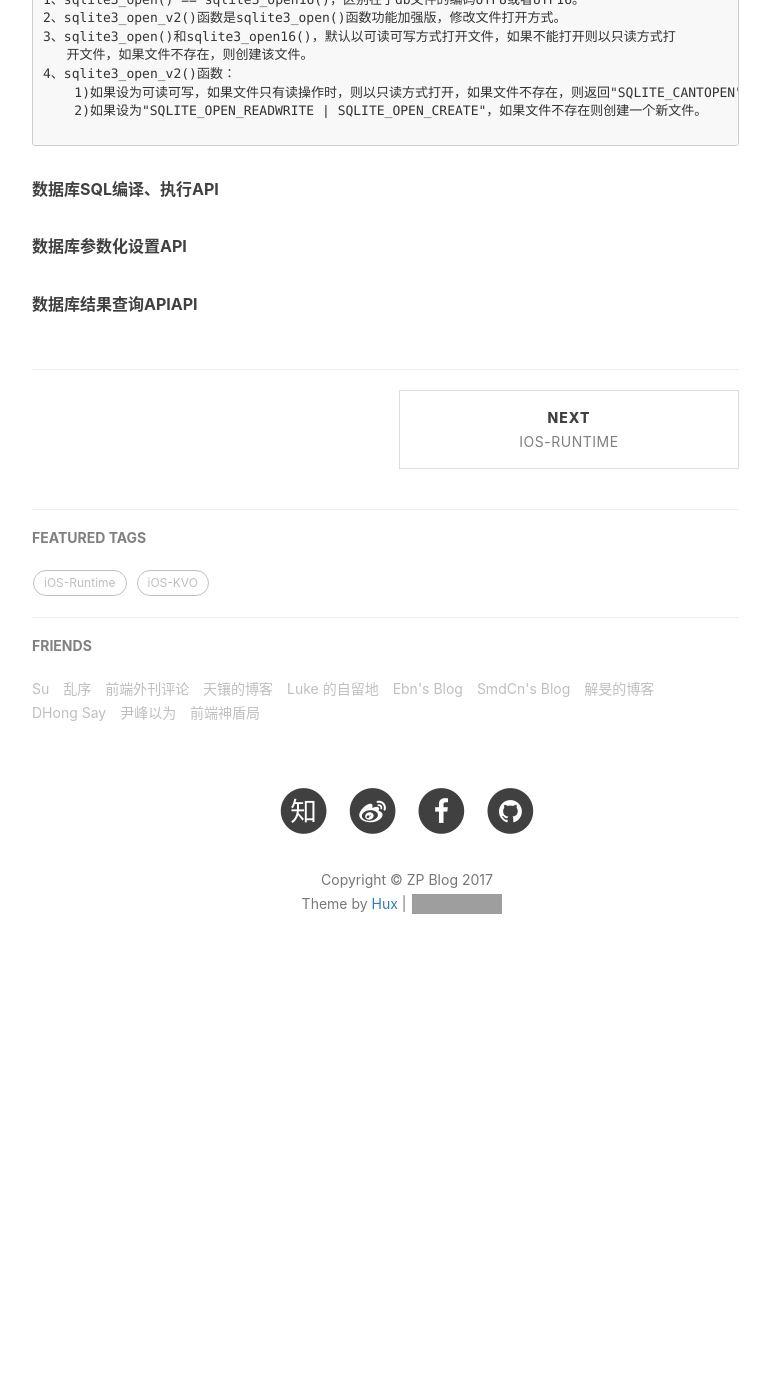
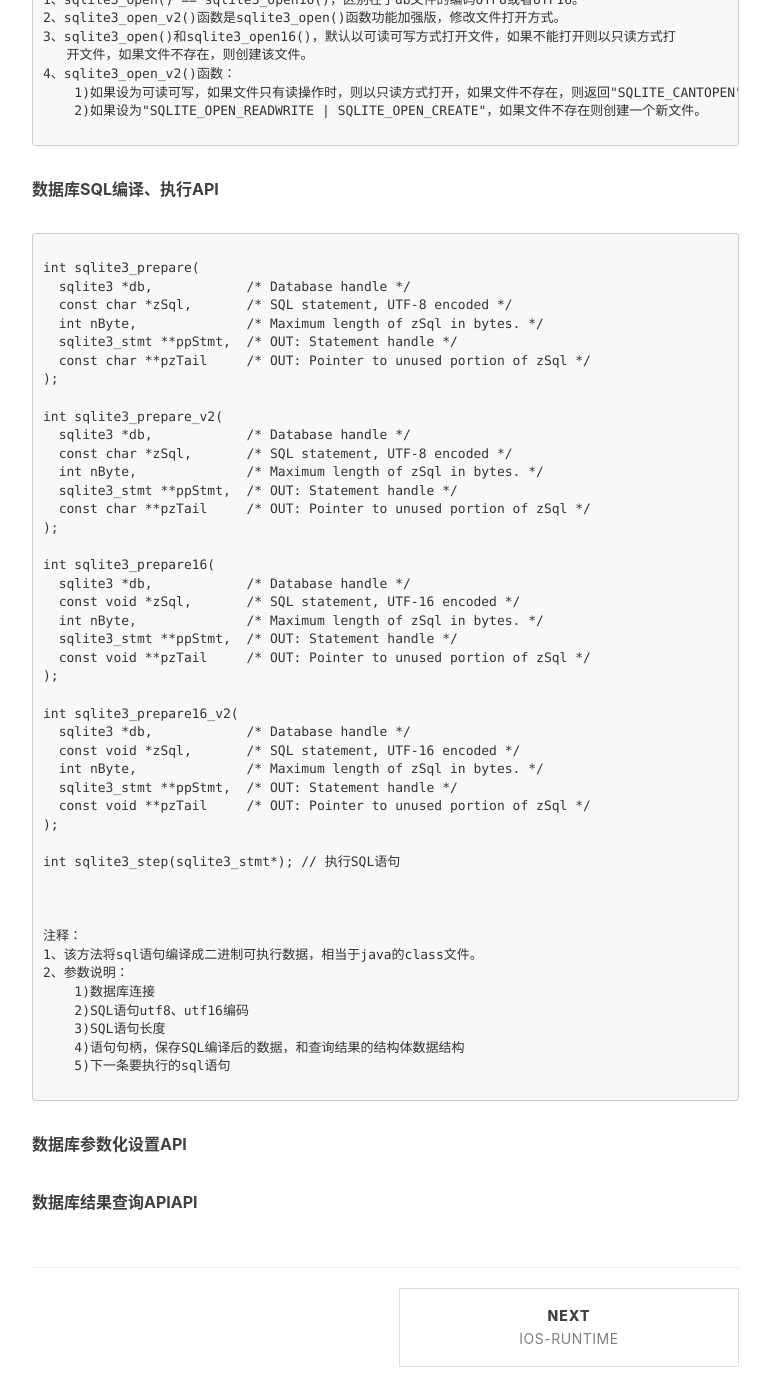
Before and after one commit to u37kl/u37kl.github.io, a Jekyll site: the page built from _posts/2017-04-10-SQL.markdown, in a window 1280 px wide and 1400 px high, scrolled down 1173 px. Shown: the whole window, without its empty margins (233-1003 px from the left). Built offline with Jekyll 4.4.1, drawn with Linux system fonts in a browser that asks for light colours; nearby versions of some CDN libraries; comment, search, counter and statistics services are not loaded; before the commit the page ends 2181 px from its top, so only the background shows below that; grey boxes are pictures that could not be loaded.

Commit message:
SQL API续写

````diff
--- a/_posts/2017-04-10-SQL.markdown
+++ b/_posts/2017-04-10-SQL.markdown
@@ -54,6 +54,56 @@ int sqlite3_close_v2(sqlite3*); // 释放sqlite3_open_v2函数创建的数据库
 
 **数据库SQL编译、执行API**
 
+```
+
+int sqlite3_prepare(
+  sqlite3 *db,            /* Database handle */
+  const char *zSql,       /* SQL statement, UTF-8 encoded */
+  int nByte,              /* Maximum length of zSql in bytes. */
+  sqlite3_stmt **ppStmt,  /* OUT: Statement handle */
+  const char **pzTail     /* OUT: Pointer to unused portion of zSql */
+);
+
+int sqlite3_prepare_v2(
+  sqlite3 *db,            /* Database handle */
+  const char *zSql,       /* SQL statement, UTF-8 encoded */
+  int nByte,              /* Maximum length of zSql in bytes. */
+  sqlite3_stmt **ppStmt,  /* OUT: Statement handle */
+  const char **pzTail     /* OUT: Pointer to unused portion of zSql */
+);
+
+int sqlite3_prepare16(
+  sqlite3 *db,            /* Database handle */
+  const void *zSql,       /* SQL statement, UTF-16 encoded */
+  int nByte,              /* Maximum length of zSql in bytes. */
+  sqlite3_stmt **ppStmt,  /* OUT: Statement handle */
+  const void **pzTail     /* OUT: Pointer to unused portion of zSql */
+);
+
+int sqlite3_prepare16_v2(
+  sqlite3 *db,            /* Database handle */
+  const void *zSql,       /* SQL statement, UTF-16 encoded */
+  int nByte,              /* Maximum length of zSql in bytes. */
+  sqlite3_stmt **ppStmt,  /* OUT: Statement handle */
+  const void **pzTail     /* OUT: Pointer to unused portion of zSql */
+);
+
+int sqlite3_step(sqlite3_stmt*); // 执行SQL语句
+
+
+
+注释：
+1、该方法将sql语句编译成二进制可执行数据，相当于java的class文件。
+2、参数说明：
+    1)数据库连接
+    2)SQL语句utf8、utf16编码
+    3)SQL语句长度
+    4)语句句柄，保存SQL编译后的数据，和查询结果的结构体数据结构
+    5)下一条要执行的sql语句
+
+```
+
+
 
 **数据库参数化设置API**
 
````
